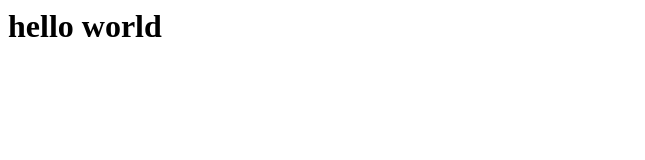
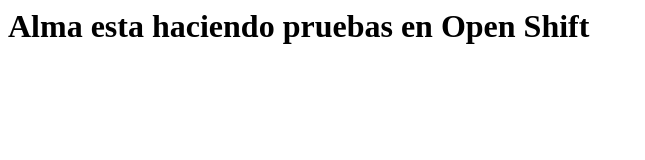
Before and after one commit to almgarci/gitlab, a plain HTML site: page index.html in a window 1280 px wide. Shown: the whole page, without its empty margins (0-645 px from the left). Drawn offline with Linux system fonts and the light colour scheme.

Commit message:
Comentario al commit donde describo los cambios

```diff
--- a/index.html
+++ b/index.html
@@ -1 +1 @@
-<h1> hello world <h1>
+<h1> Alma esta haciendo pruebas en Open Shift <h1>
```
